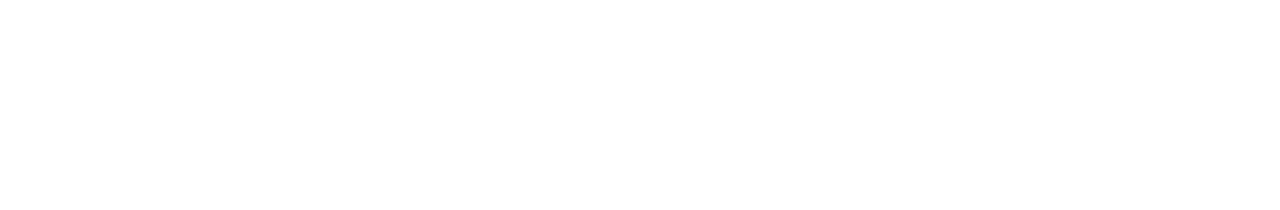
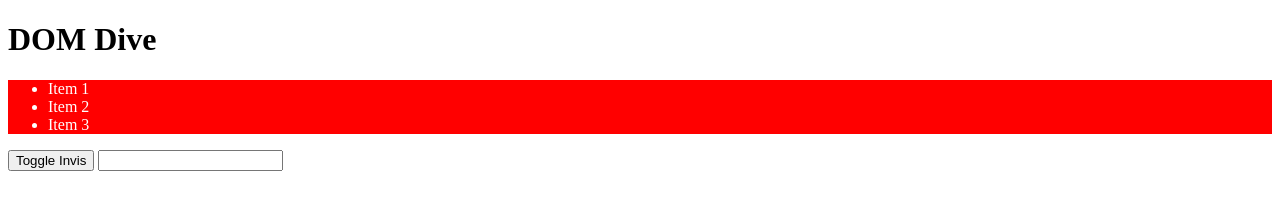
Before and after one commit to Erick-NGS/DOM-basics, a plain HTML site: page index.html in a window 1280 px wide. Drawn offline with Linux system fonts and the light colour scheme.

Commit message:
feat: update

```diff
--- a/app.js
+++ b/app.js
@@ -0,0 +1,16 @@
+const section = document.querySelector('section');
+
+// section.style.backgroundColor = 'green';
+
+section.className = 'red-bg';
+
+const btn = document.querySelector('button');
+
+btn.addEventListener('click', () => {
+  // if (section.className === 'red-bg invisible') {
+  //   section.className = 'red-bg visible';
+  // } else {
+  //   section.className = 'red-bg invisible';
+  // }
+  section.classList.toggle('invisible');
+});
--- a/index.html
+++ b/index.html
@@ -1,13 +1,39 @@
 <!DOCTYPE html>
 <html lang="en">
   <head>
-  <meta charset="UTF-8">
-  <meta name="viewport" content="width=device-width, initial-scale=1.0">
-  <meta http-equiv="X-UA-Compatible" content="ie=edge">
+    <meta charset="UTF-8" />
+    <meta name="viewport" content="width=device-width, initial-scale=1.0" />
+    <meta http-equiv="X-UA-Compatible" content="ie=edge" />
     <title>DOM Interaction</title>
+    <style>
+      .red-bg {
+        background-color: red;
+        color: white;
+      }
+
+      .visible {
+        display: block;
+      }
+
+      .invisible {
+        display: none;
+      }
+    </style>
     <script src="app.js" defer></script>
   </head>
   <body>
+    <header>
+      <h1 id="main-title">DOM Dive</h1>
+    </header>
+    <section class="red-bg visible">
+      <ul>
+        <li class="list-item">Item 1</li>
+        <li class="list-item">Item 2</li>
+        <li class="list-item">Item 3</li>
+      </ul>
+    </section>
+    <button>Toggle Invis</button>
 
+    <input type="text" value="" />
   </body>
 </html>
```
Lines whose indentation alone changed are shown as unchanged.
